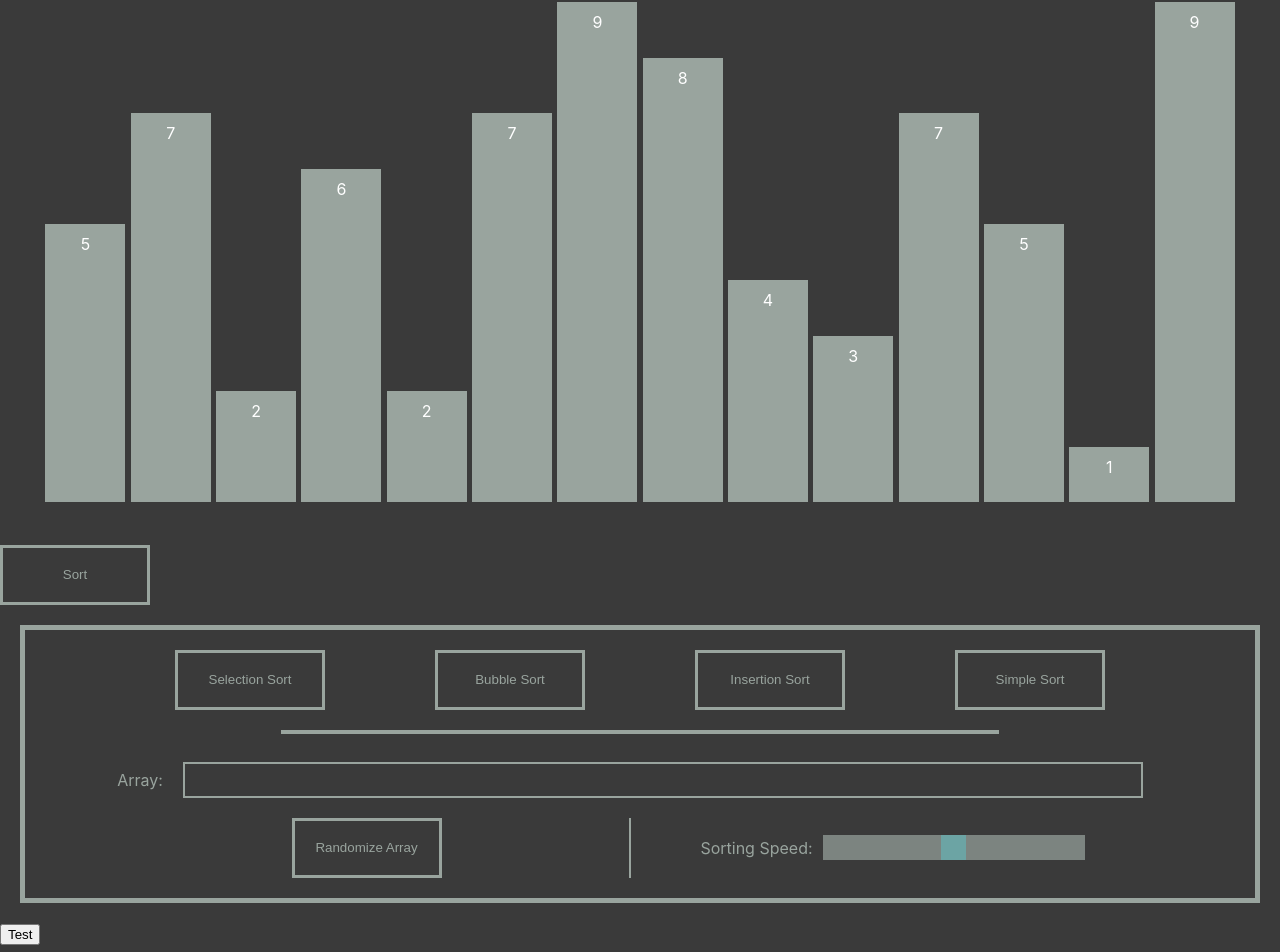
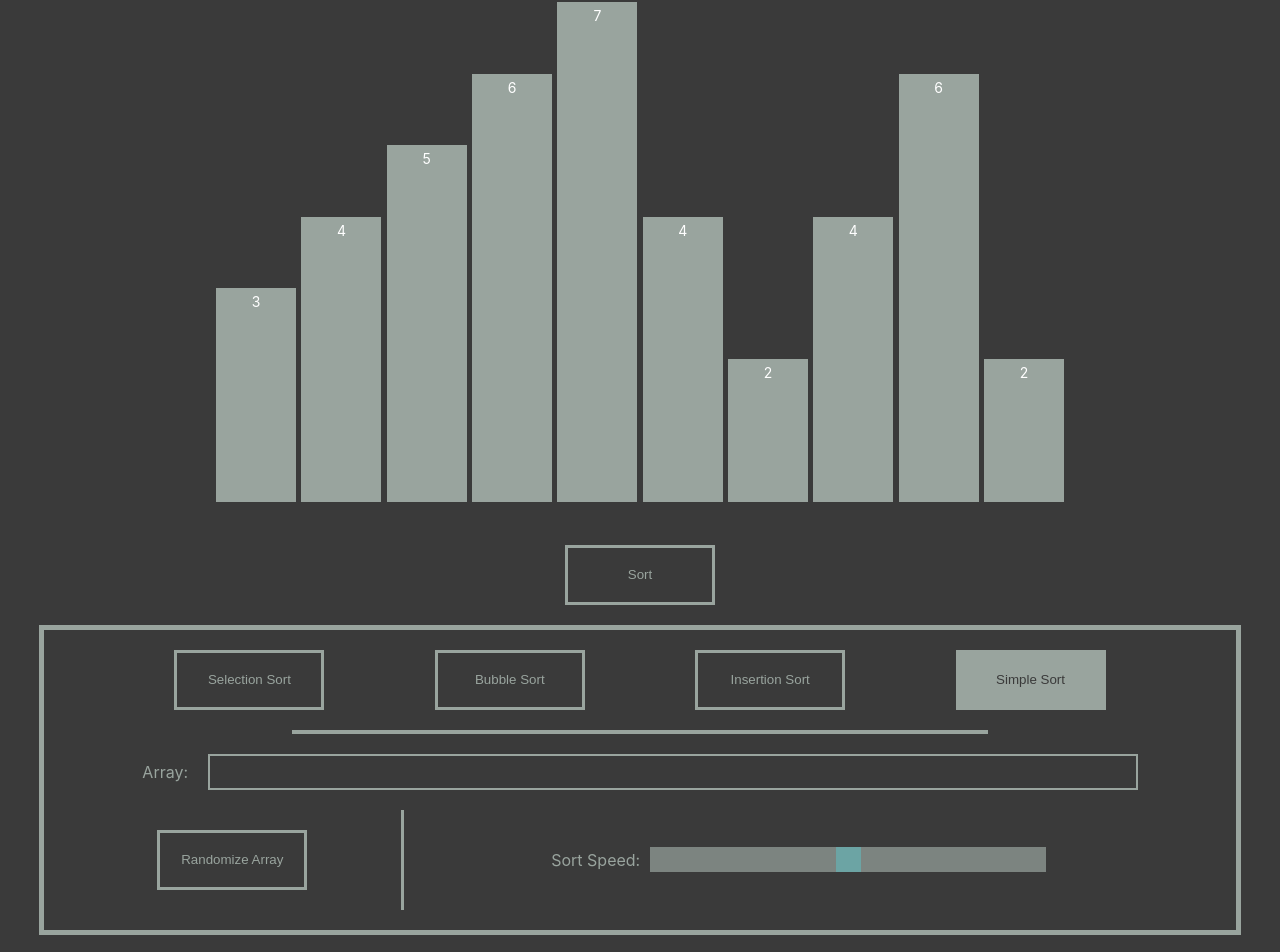
Before and after one commit to tramy1257/sorting-visualizer, a React (Create React App) app: page / in a window 1280 px wide. Shown: the part 117-1069 px from the top of the page. Built offline with nearby package versions, Linux system fonts and the light colour scheme.

Commit message:
Add Randomize Array and Sort Speed Function, PROGRAM UNUSABLE

```diff
--- a/src/components/ControlPanel/ControlPanel.js
+++ b/src/components/ControlPanel/ControlPanel.js
@@ -1,38 +1,47 @@
 import React from 'react';
-import Aux from '../../hoc/Aux';
 import Button from '../ControlPanel/UI/Button/Button';
-import colors from '../../assets/colors';
-import classes from './ControlPane.module.css';
+import classes from './ControlPanel.module.css';
 
 const controlPanel = (props) => {
-
   return(
-    <Aux>
-      <Button>Sort</Button>
+    <div className={classes.SortAndPanel}>
+      <Button click={props.sortClicked}>Sort</Button>
       <div className={classes.Panel}>
         <div className={classes.AlgoBtn}>
-          <Button click={props.selectionClicked}>Selection Sort</Button>
-          <Button click={props.bubbleClicked}>Bubble Sort</Button>
-          <Button click={props.insertionClicked}>Insertion Sort</Button>
-          <Button click={props.simpleClicked}>Simple Sort</Button>
+          <Button
+            active={props.currentAlgo === 'selection'}
+            click={props.selectionClicked}>Selection Sort</Button>
+          <Button
+            active={props.currentAlgo === 'bubble'}
+            click={props.bubbleClicked}>Bubble Sort</Button>
+          <Button
+            active={props.currentAlgo === 'insertion'}
+            click={props.insertionClicked}>Insertion Sort</Button>
+          <Button
+            active={props.currentAlgo === 'simple'}
+            click={props.simpleClicked}>Simple Sort</Button>
         </div>
-        <hr style={{border: `2px solid ${colors.grey}`, width: '60%'}}/>
+        <hr />
         <div className={classes.InputDiv}>
           <label>Array:</label>
-          <input className={classes.Input}/>
+          <input className={classes.Input} />
         </div>
         <div className={classes.BottomPanel}>
           <div className={classes.BottomLeft}>
-            <Button>Randomize Array</Button>
+            <Button click={props.randomize}>Randomize Array</Button>
           </div>
-          <div className={classes.VerticalLine}></div>
           <div className={classes.BottomRight}>
-            <label>Sorting Speed: </label>
-            <input type='range' className={classes.slider}/>
+            <label>Sort Speed: </label>
+            <input
+              min='0' max='1000'
+              step='50'
+              type='range'
+              onChange={event => props.changeSpeed(event.target.value)}
+              className={classes.slider}/>
           </div>
         </div>
       </div>
-    </Aux>
+    </div>
   );
 };
 
--- a/src/components/ControlPanel/ControlPane.module.css
+++ b/src/components/ControlPanel/ControlPanel.module.css
@@ -8,26 +8,42 @@
   --green: #86ae86;
 }
 
+.SortAndPanel {
+  display: flex;
+  flex-flow: column;
+  align-items: center;
+}
+
 .AlgoBtn {
   display: flex;
   justify-content: space-evenly;
-  margin: 20px;
+  flex-wrap: wrap;
   margin-top: 0;
+  align-content: space-between;
 }
 
 .Panel {
   margin: 20px;
+  margin-top: 0;
   border: 5px solid var(--grey);
   padding: 20px;
+  width: 90%;
+}
+
+hr {
+  border: 2px solid var(--grey);
+  width: 60%;
+  margin-bottom: 20px;
+  margin-top: 0;
 }
 
 .Input {
   background-color: transparent;
   border: 2px solid var(--grey);
-  margin: 20px;
   height: 30px;
   width: 80%;
   color: var(--grey);
+  margin-left: 20px;
 }
 
 .InputDiv {
@@ -35,34 +51,33 @@
   display: flex;
   align-items: center;
   justify-content: center;
+  margin-bottom: 20px;
 }
 
 .BottomPanel {
   display: flex;
   justify-content: space-between;
   background-color: transparent;
-  width: 90%;
   margin: 0 auto;
 }
 
-.VerticalLine {
-  width: 3px;
-  background-color: var(--grey);
-}
-
 .BottomLeft {
-  width: 50%;
+  width: 30%;
   background-color: transparent;
   display: flex;
   justify-content: center;
+  box-sizing: border-box;
+  border-right: 3px solid var(--grey);
+  padding-top: 20px;
 }
 
 .BottomRight {
-  width: 50%;
+  width: 70%;
   display: flex;
   align-items: center;
   justify-content: center;
   padding-right: 20px;
+  background-color: transparent;
 }
 
 .slider {
--- a/src/components/ControlPanel/UI/Button/Button.module.css
+++ b/src/components/ControlPanel/UI/Button/Button.module.css
@@ -10,6 +10,7 @@
     border: 3px solid var(--grey);
     color: var(--grey);
     cursor: pointer;
+    margin-bottom: 20px;
 }
 
 .Button:hover {
--- a/src/components/SortingPanels/SelectionSort/SelectionSort.js
+++ b/src/components/SortingPanels/SelectionSort/SelectionSort.js
@@ -11,16 +11,24 @@ const COMPARE_COLOR = colors.tan;
 const SWAP_COLOR = colors.blue;
 const UNSORTED_COLOR = colors.grey;
 
-// Program argument
-const STEP_SPEED = 100; // Set animating speed of each step (in ms)
+class SelectionSort extends React.Component {
+    state = {
+      array: [3,4,5,6,7,4,2,4,6,2],
+      sortAlgs: 'simple',
+      stepSpeed: 100,
+      sorted: false
+    };
 
-class SelectionSort extends React.Component {
-  state = {
-    array: [5,7,2,6,2,7,9,8,4,3,7,5,1,9],//3,9,3,5,7,2],
-    sorted: false
+  randomArr = (size) => {
+    let newArr = [];
+    for (let i = 0; i < size; ++i) {
+      newArr.push(Math.floor(Math.random() * 99 + 1));
+    }
+    return newArr;
   };
 
   sortHandler = (sortType) => {
+    console.log(this.state.array);
     // save the operation log for animation
     const [logs, sortedArr] = getOperationLog(this.state.array, sortType);
     // each element in logs is an array of length 3, the 3 constants below
@@ -35,16 +43,16 @@ class SelectionSort extends React.Component {
 
       switch (logs[i][LOG_TYPE]) {
         case 'compare':
-          animationOps.compareOp(i, bar1, bar2, COMPARE_COLOR, STEP_SPEED);
+          animationOps.compareOp(i, bar1, bar2, COMPARE_COLOR, this.state.stepSpeed);
           break;
         case 'swap':
-          animationOps.swapOp(i, bar1, bar2, SWAP_COLOR, STEP_SPEED);
+          animationOps.swapOp(i, bar1, bar2, SWAP_COLOR, this.state.stepSpeed);
           break;
         case 'compare-done':
-          animationOps.compareDoneOp(i, bar1, bar2, UNSORTED_COLOR, STEP_SPEED);
+          animationOps.compareDoneOp(i, bar1, bar2, UNSORTED_COLOR, this.state.stepSpeed);
           break;
         case 'swap-done':
-          animationOps.swapDoneOp(i, bar1, bar2, UNSORTED_COLOR, STEP_SPEED);
+          animationOps.swapDoneOp(i, bar1, bar2, UNSORTED_COLOR, this.state.stepSpeed);
           break;
         default:
           break;
@@ -54,9 +62,22 @@ class SelectionSort extends React.Component {
     // Change all bars to green indecating that they are in sorted order and
     // update the array state to the sorted one
     setTimeout (() => {
-      this.setState({sorted: true});
-      this.setState({array: sortedArr});
-    }, logs.length * STEP_SPEED);
+      this.setState({array: sortedArr, sorted: true});
+    }, logs.length * this.state.stepSpeed);
+  };
+
+  selectAlgoHandler = (algoName) => {
+    this.setState({sortAlgs: algoName});
+  };
+
+  changeSpeedHandler = (newSpeed) => {
+    this.setState({stepSpeed: newSpeed});
+  };
+
+  randomArrayHandler = () => {
+    const arrSize = 20;
+    const newArr = this.randomArr(arrSize);
+    this.setState({array: newArr});
   };
 
   // For testing
@@ -75,10 +96,14 @@ class SelectionSort extends React.Component {
           sorted={this.state.sorted}
           array={this.state.array}/>
         <ControlPanel
-          selectionClicked={this.sortHandler.bind(this, 'selection')}
-          bubbleClicked={this.sortHandler.bind(this, 'bubble')}
-          insertionClicked={this.sortHandler.bind(this, 'insertion')}
-          simpleClicked={this.sortHandler.bind(this, 'simple')}/>
+          randomize={this.randomArrayHandler}
+          changeSpeed={this.changeSpeedHandler}
+          currentAlgo={this.state.sortAlgs}
+          sortClicked={this.sortHandler.bind(this, this.state.sortAlgs)}
+          selectionClicked={this.selectAlgoHandler.bind(this, 'selection')}
+          bubbleClicked={this.selectAlgoHandler.bind(this, 'bubble')}
+          insertionClicked={this.selectAlgoHandler.bind(this, 'insertion')}
+          simpleClicked={this.selectAlgoHandler.bind(this, 'simple')}/>
         <button onClick={this.testHandler}>Test</button>
       </Aux>
     );
--- a/src/components/SortingPanels/SelectionSort/SelectionVisualizer/SelectionVisualizer.js
+++ b/src/components/SortingPanels/SelectionSort/SelectionVisualizer/SelectionVisualizer.js
@@ -3,10 +3,13 @@ import classes from './SelectionVisualizer.module.css';
 import Bar from '../../UI/Bar/Bar';
 
 class selectionVisualizer extends React.Component{
-  array = this.props.array;
-
   componentDidUpdate() {
     console.log('[SelectionVisualizer.js] componentDidUpdate');
+  }
+
+  shouldComponentUpdate(nextProps) {
+    return (nextProps.array !== this.props.array) ||
+              (nextProps.sorted !== this.props.sorted);
   }
 
   render () {
@@ -19,12 +22,12 @@ class selectionVisualizer extends React.Component{
     };
 
     // The list of bars
-    let bars = this.array.map( (value, index) => {
+    let bars = this.props.array.map( (value, index) => {
       return <Bar
         sorted={this.props.sorted}
         barIdx={index}
         value={value}
-        barHeight={value/Math.max(...this.array)*100}
+        barHeight={value/Math.max(...this.props.array)*100}
         barWidth={80}
         key={index} />;
     } );
--- a/src/components/SortingPanels/UI/Bar/Bar.js
+++ b/src/components/SortingPanels/UI/Bar/Bar.js
@@ -20,9 +20,10 @@ const bar = (props) => {
 
   const textStyle = {
     color: 'white',
-    marginTop: '10px',
+    marginTop: '5px',
     textAlign: 'center',
-    padding: '0'
+    padding: '0',
+    fontSize: '14px'
   }
 
   return (
```
Also changed, not shown: 1 other file (tests, documents, lock files or other folders).
